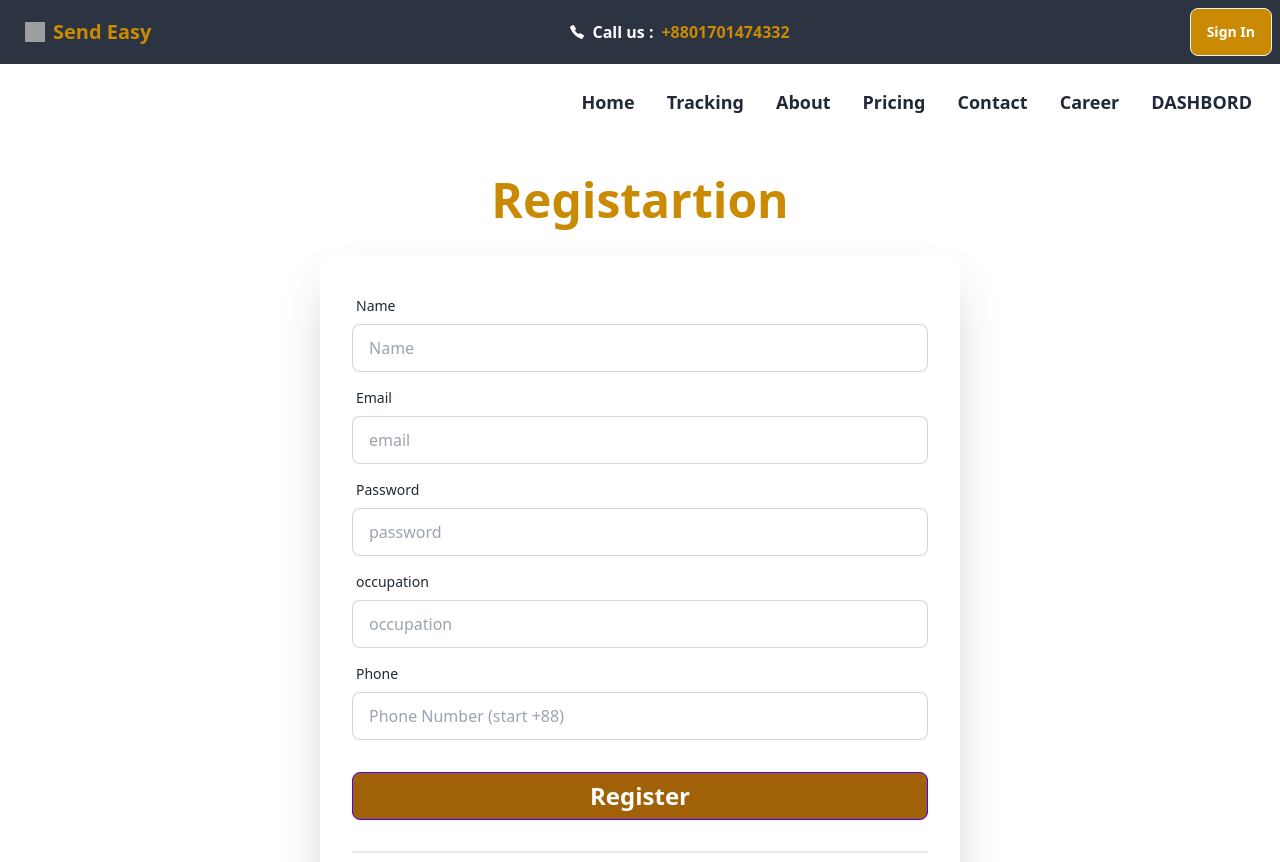
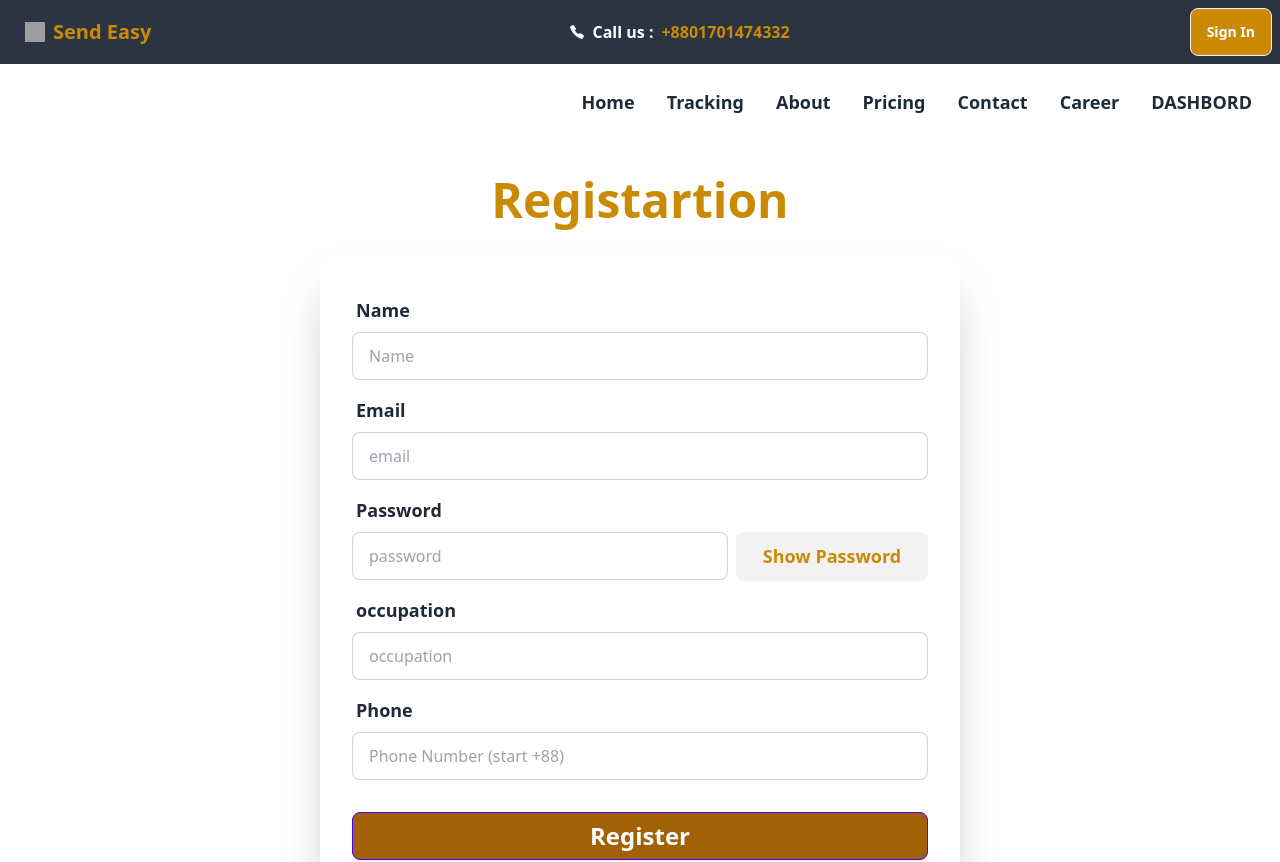
Before and after one commit to salabibne/Courier_service, a React (Vite) app: page /register in a window 1280 px wide. Shown: the top 862 px of the page. Built offline with nearby package versions, Linux system fonts and the light colour scheme; grey boxes are pictures that could not be loaded.

Commit message:
Feature- password show/hidden toggle implemented

```diff
--- a/src/Authentication/Registration.jsx
+++ b/src/Authentication/Registration.jsx
@@ -1,5 +1,6 @@
 
 import { useFormik } from 'formik';
+import { useState } from 'react';
 import { Helmet } from 'react-helmet-async';
 import { Link } from "react-router-dom";
 // import * as Yup from "yup";
@@ -19,6 +20,7 @@ import { Link } from "react-router-dom";
 
 
 const Registration = () => {
+    const [showPassword, setShowpassword] = useState(false)
     const formik = useFormik({
         initialValues: {
             name: "",
@@ -83,7 +85,7 @@ const Registration = () => {
                         <form onSubmit={formik.handleSubmit} className="card-body">
                             <div className="form-control">
                                 <label className="label">
-                                    <span className="label-text">Name</span>
+                                    <span className="label-text text-lg font-bold">Name</span>
                                 </label>
                                 <input type="text" id="name" name="name" placeholder="Name" onChange={formik.handleChange}
                                     value={formik.values.name} onBlur={formik.handleBlur} className="input input-bordered" required />
@@ -91,35 +93,39 @@ const Registration = () => {
                             </div>
                             <div className="form-control">
                                 <label className="label">
-                                    <span className="label-text">Email</span>
+                                    <span className="label-text text-lg font-bold">Email</span>
                                 </label>
-                                <input type="email" id="email" name="email" placeholder="email" onChange={formik.handleChange}
+                                <input type='email' id="email" name="email" placeholder="email" onChange={formik.handleChange}
                                     value={formik.values.email} className="input input-bordered" required />
                                 {formik.touched.email && formik.errors.email && <p className='text-red-500'>{formik.errors.email}</p>}
                             </div>
                             <div className="form-control">
                                 <label className="label">
-                                    <span className="label-text">Password</span>
+                                    <span className="label-text text-lg font-bold">Password</span>
                                 </label>
-                                <input type="password " id="password" name="password" placeholder="password" onChange={formik.handleChange}
-                                    value={formik.values.password} className="input input-bordered" required />
-                                {formik.touched.password && formik.errors.password && <p className='text-red-500'>{formik.errors.password}</p>}
+                                <div className='flex flex-col md:flex-row lg:flex-row gap-2'>
+                                    <input type={showPassword ? "text" : "password"} id="password" name="password" placeholder="password" onChange={formik.handleChange}
+                                        value={formik.values.password} className="  w-3/4 input input-bordered" required />
+
+                                    {formik.touched.password && formik.errors.password && <p className='text-red-500'>{formik.errors.password}</p>}
+                                    <p className='btn text-yellow-600 text-lg w-1/3' onClick={() => setShowpassword(!showPassword)}>{showPassword ? "Hidden Password" : "Show Password"}</p>
+                                </div>
                             </div>
                             <div className="form-control">
                                 <label className="label">
-                                    <span className="label-text">occupation</span>
+                                    <span className="label-text text-lg font-bold">occupation</span>
                                 </label>
                                 <input type="text" id="occupation" name='occupation' placeholder="occupation" onChange={formik.handleChange}
                                     value={formik.values.occupation} className="input input-bordered" required />
-                                    {formik.touched.occupation && formik.errors.occupation && <p className='text-red-500'>{formik.errors.occupation}</p>}
+                                {formik.touched.occupation && formik.errors.occupation && <p className='text-red-500'>{formik.errors.occupation}</p>}
                             </div>
                             <div className="form-control">
                                 <label className="label">
-                                    <span className="label-text">Phone</span>
+                                    <span className="label-text text-lg font-bold">Phone</span>
                                 </label>
                                 <input type="tel" id="phonenumber" name='phonenumber' placeholder="Phone Number (start +88)" onChange={formik.handleChange}
                                     value={formik.values.phonenumber} className="input input-bordered" required />
-                                    {formik.touched.phonenumber && formik.errors.phonenumber && <p className='text-red-500'>{formik.errors.phonenumber}</p>}
+                                {formik.touched.phonenumber && formik.errors.phonenumber && <p className='text-red-500'>{formik.errors.phonenumber}</p>}
                             </div>
                             <div className="form-control mt-6">
                                 <button type='submit' className="btn bg-yellow-700 text-2xl font-semibold text-white hover:bg-yellow-800 btn-primary">Register</button>
```
